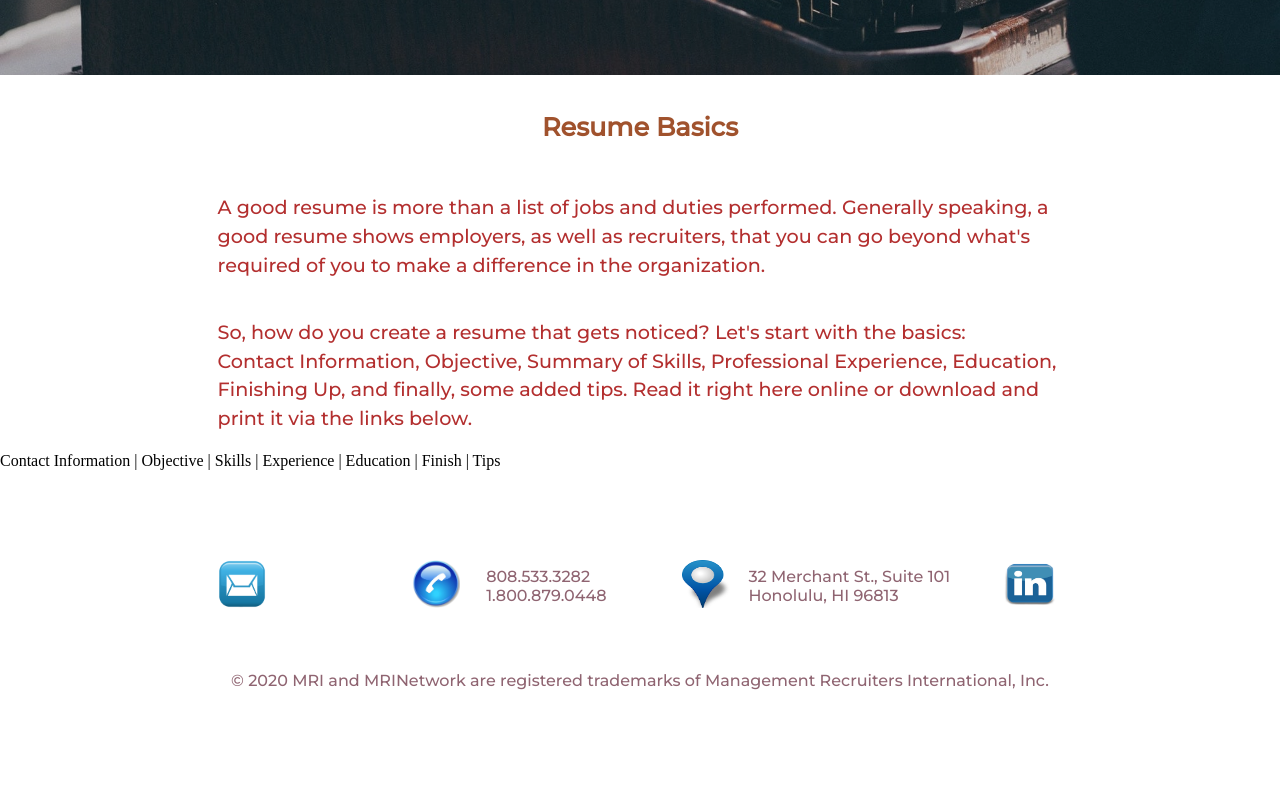
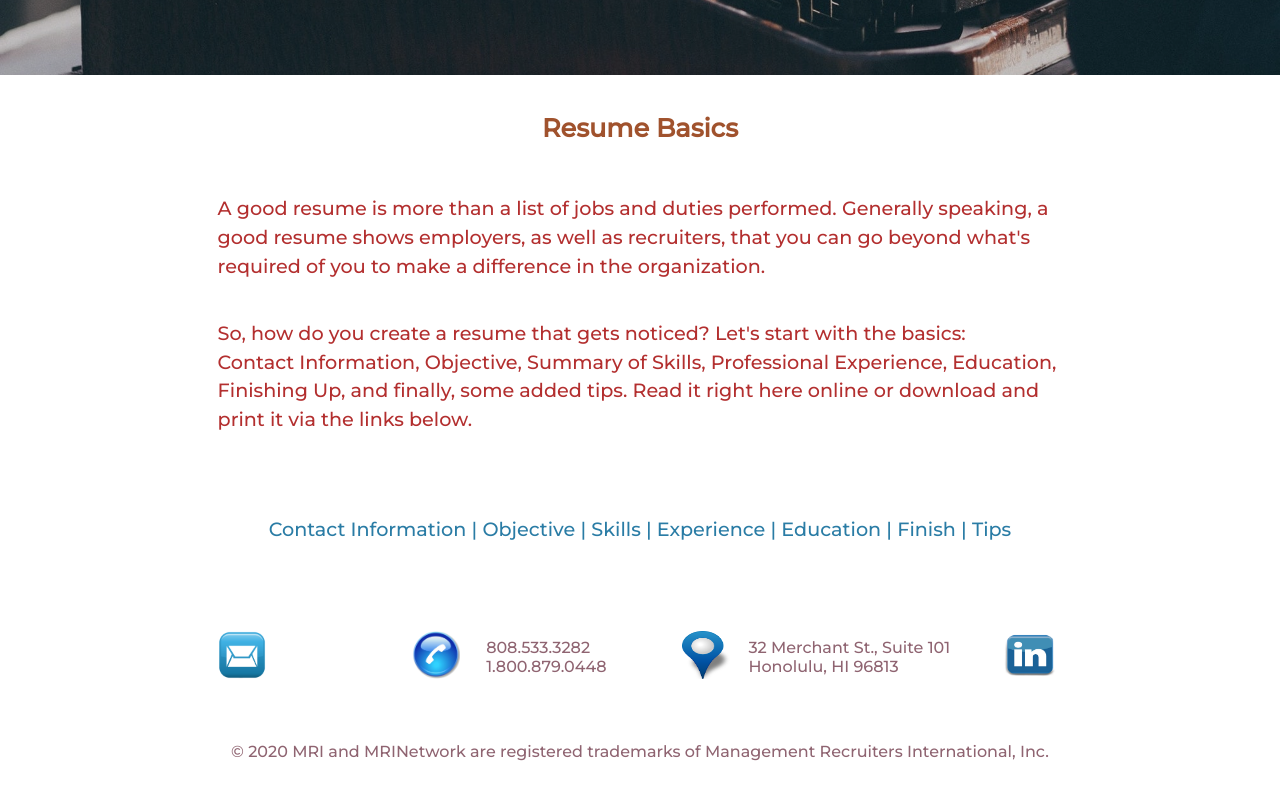
Before and after one commit to keolam/mri-honolulu, a React (Create React App) app: page /ResumeBasics in a window 1280 px wide. Shown: the part 506-1306 px from the top of the page. Before the commit the page ends 1284 px from the top, so only its background shows below. Built offline with nearby package versions, Linux system fonts and the light colour scheme.

Commit message:
added resume building section

```diff
--- a/src/componentCSS/ResumeGuide.css
+++ b/src/componentCSS/ResumeGuide.css
@@ -47,3 +47,19 @@
 #can-rec {
     text-decoration: none;
 }
+#res-basics {
+    display: flex;
+    flex-direction: column;
+    font-family: 'Montserrat', sans-serif;
+    font-size: 1.2rem;
+    color: #b32f2f;
+}
+#bottom-links {
+    display: flex;
+    flex-direction: row;
+    color: #2a7ca5;
+    margin-top: 4rem;
+    margin-left: auto;
+    margin-right: auto;
+    text-align: justify;
+}
--- a/src/components/ResumeBasics.js
+++ b/src/components/ResumeBasics.js
@@ -4,7 +4,7 @@ import Image from './../Data/imageDir';
 import '../componentCSS/ResumeGuide.css'
 
 const ResumeBasics = () => (
-    <div>
+    <div id="res-basics">
     <section>
         <img src={ Image.resumeBasic } id="hero" alt="resume" data-aos="fade-in" data-aos-delay="300"></img>
         <h1>Resume Basics</h1>
@@ -30,7 +30,7 @@ const ResumeBasics = () => (
             </div>
         </div>
     </section>
-    <div>Contact Information | Objective | Skills | Experience | Education | Finish | Tips</div>
+    <div id="bottom-links">Contact Information | Objective | Skills | Experience | Education | Finish | Tips</div>
     </div>
 )
 
```
